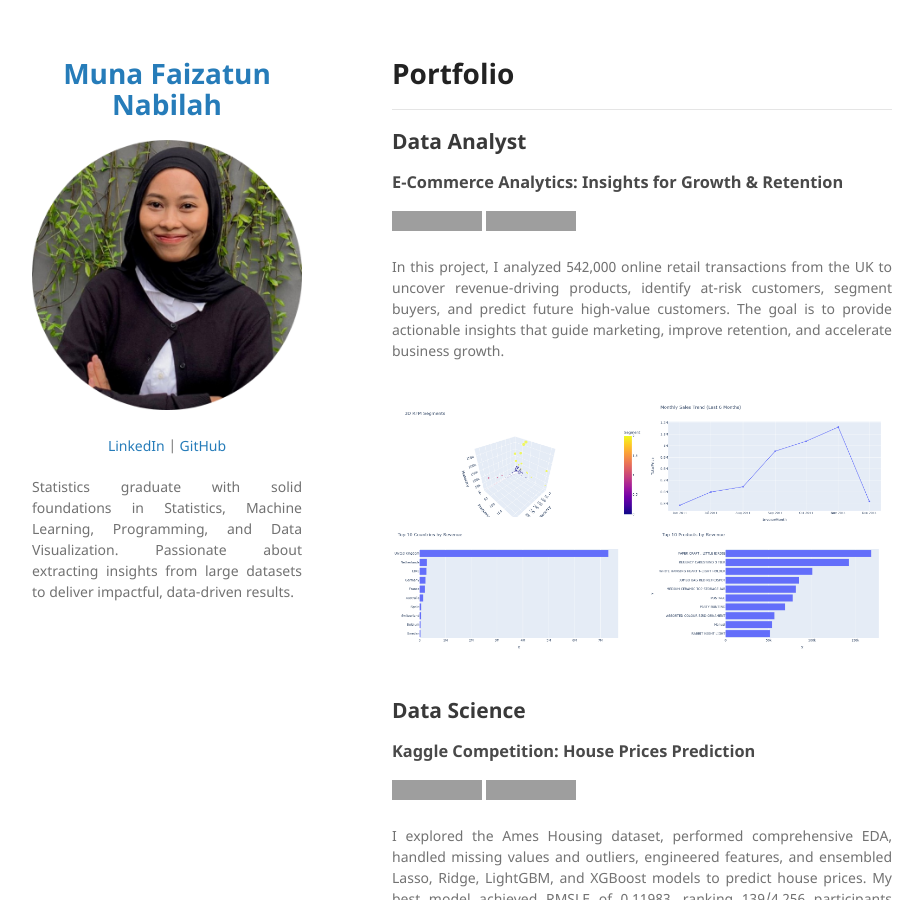
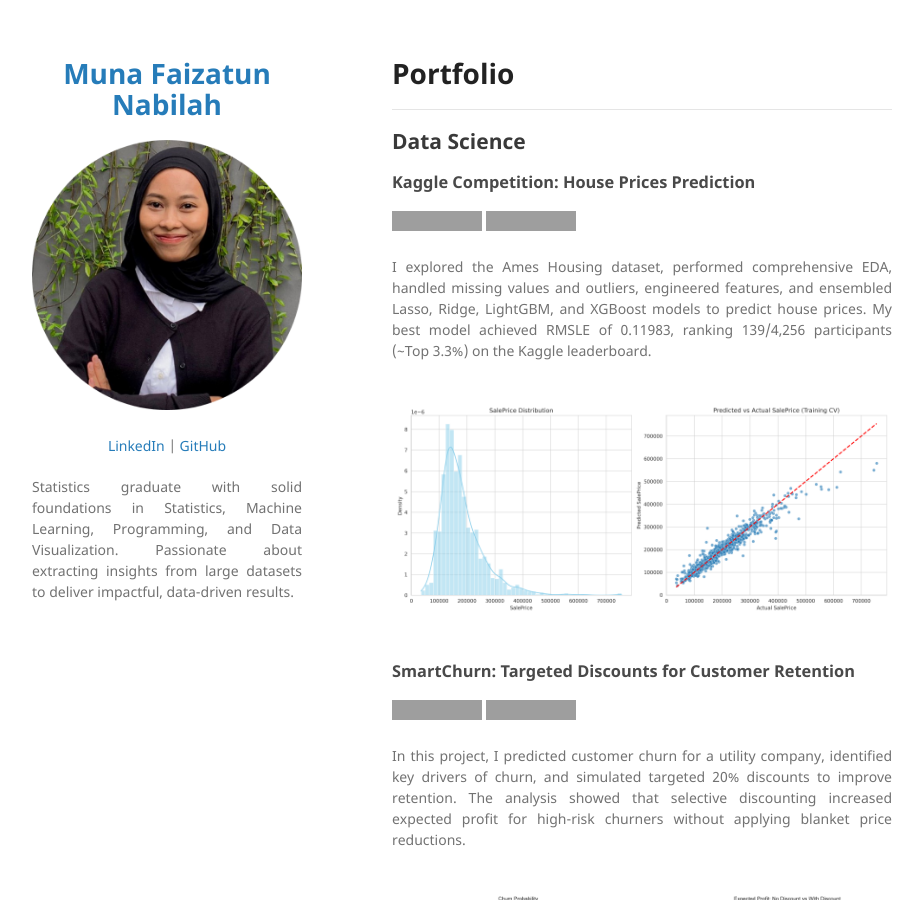
Before and after one commit to munafaizatun/munafaizatun.github.io, a Jekyll site: the page built from index.md, in a window 1280 px wide and 900 px high. Shown: the whole window, without its empty margins (178-1101 px from the left). Built offline with Jekyll 4.4.1, drawn with Linux system fonts in a browser that asks for light colours; our own code applies the rules of GitHub Pages for plain Markdown files; grey boxes are pictures that could not be loaded.

Commit message:
Create index.md

```diff
--- a/index.md
+++ b/index.md
@@ -1,16 +1,5 @@
 # Portfolio
 ---
-## Data Analyst
-
-### E-Commerce Analytics: Insights for Growth & Retention
-
-[![Open Notebook](https://img.shields.io/badge/Jupyter-Open_Notebook-blue?logo=Jupyter)](projects/ecommerce-analysis.html)
-[![View on GitHub](https://img.shields.io/badge/GitHub-View_on_GitHub-blue?logo=GitHub)](https://github.com/munafaizatun/ecommerce-analysis)
-
-<div style="text-align: justify">In this project, I analyzed 542,000 online retail transactions from the UK to uncover revenue-driving products, identify at-risk customers, segment buyers, and predict future high-value customers. The goal is to provide actionable insights that guide marketing, improve retention, and accelerate business growth.</div>
-<br>
-<center><img src="images/ecommerce.png"/></center>
-<br>
 
 ## Data Science
 
```
